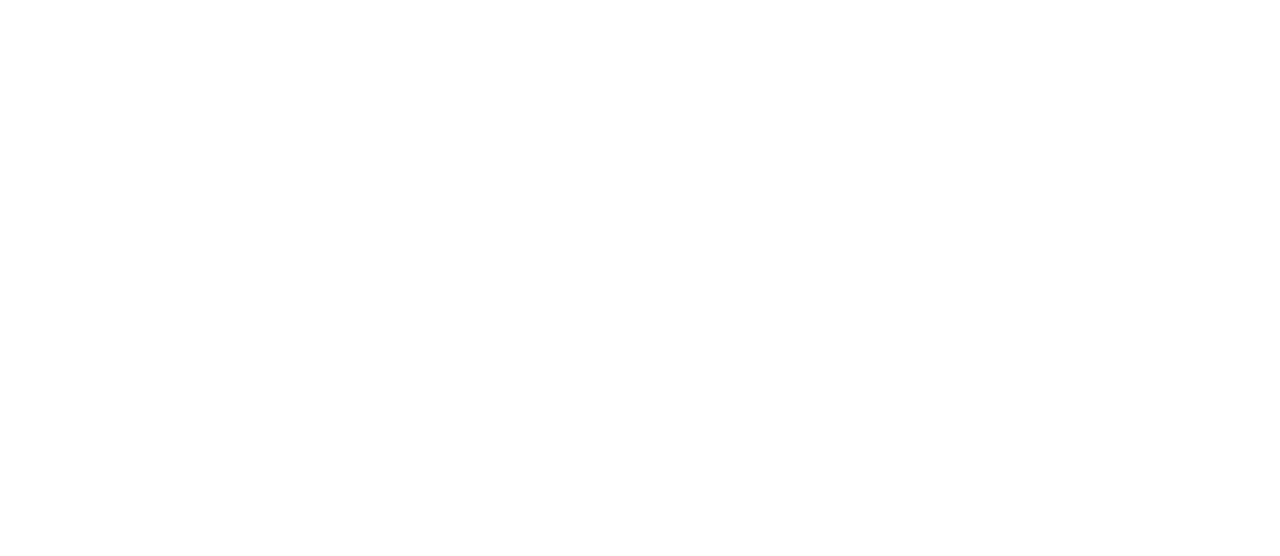
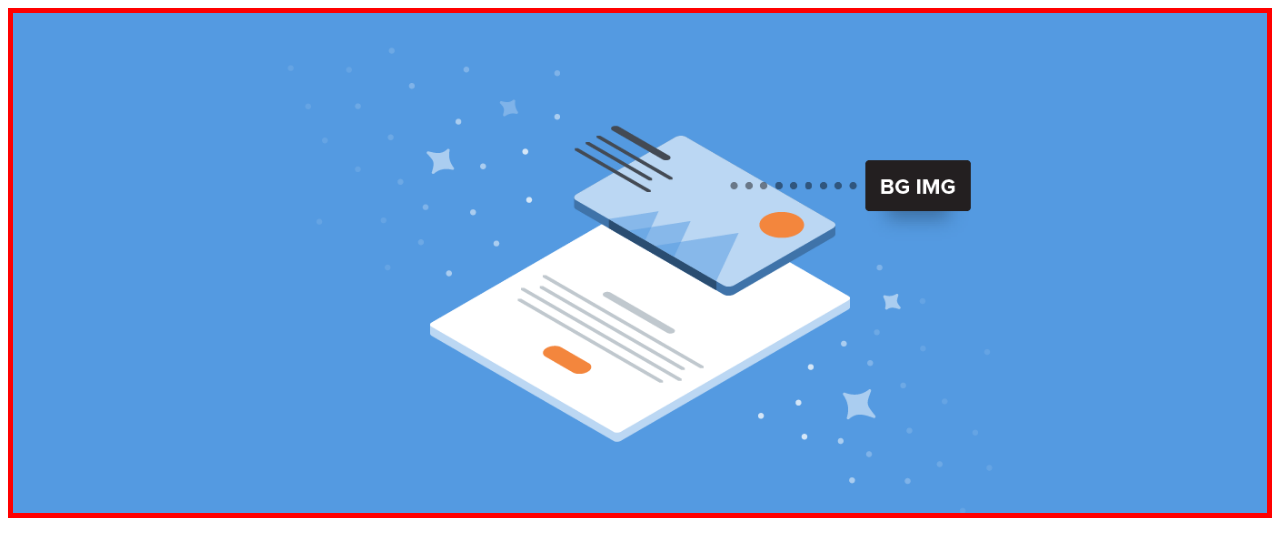
Before and after one commit to fccourses/css_practice, a plain HTML site: page index.html in a window 1280 px wide. Drawn offline with Linux system fonts and the light colour scheme.

Commit message:
Add background example

```diff
--- a/assets/css/style.css
+++ b/assets/css/style.css
@@ -0,0 +1,13 @@
+.container{
+  height: 500px;
+  background-color: dodgerblue;
+
+  background-image: url('../images/test.png');
+  background-repeat: no-repeat;
+  background-size: cover;
+  background-position: top center;
+
+  border: 5px solid red;
+}
+
+.inner{}
--- a/index.html
+++ b/index.html
@@ -7,5 +7,11 @@
 </head>
 <body>
 
+  <div class="container">
+    <div class="inner">
+
+    </div>
+  </div>
+
 </body>
 </html>
```
Also changed, not shown: assets/images/test.png (added).
